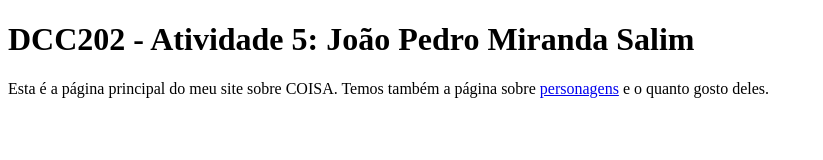
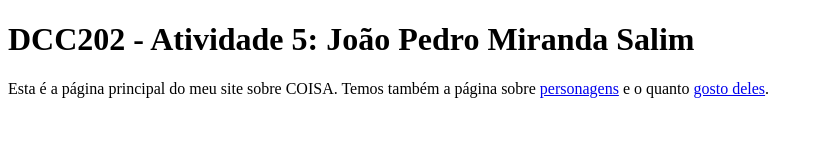
Before and after one commit to ufjf-dcc202/ufjf-dcc202-2023-3-b-atv5-jpsalim21, a website: page index.html in a window 1280 px wide. Shown: the whole page, without its empty margins (0-823 px from the left). Drawn offline with Linux system fonts and the light colour scheme.

Commit message:
Cria ligação para preferencias.html

```diff
--- a/index.html
+++ b/index.html
@@ -9,7 +9,7 @@
     <main>
         <h1>DCC202 - Atividade 5: João Pedro Miranda Salim</h1>
         <p>Esta é a página principal do meu site sobre COISA.
-        Temos também a página sobre <a href="personagens.html">personagens</a> e o quanto gosto deles.</p>
+        Temos também a página sobre <a href="personagens.html">personagens</a> e o quanto <a href="preferencias.html">gosto deles</a>.</p>
     </main>
 </body>
 </html>
```
